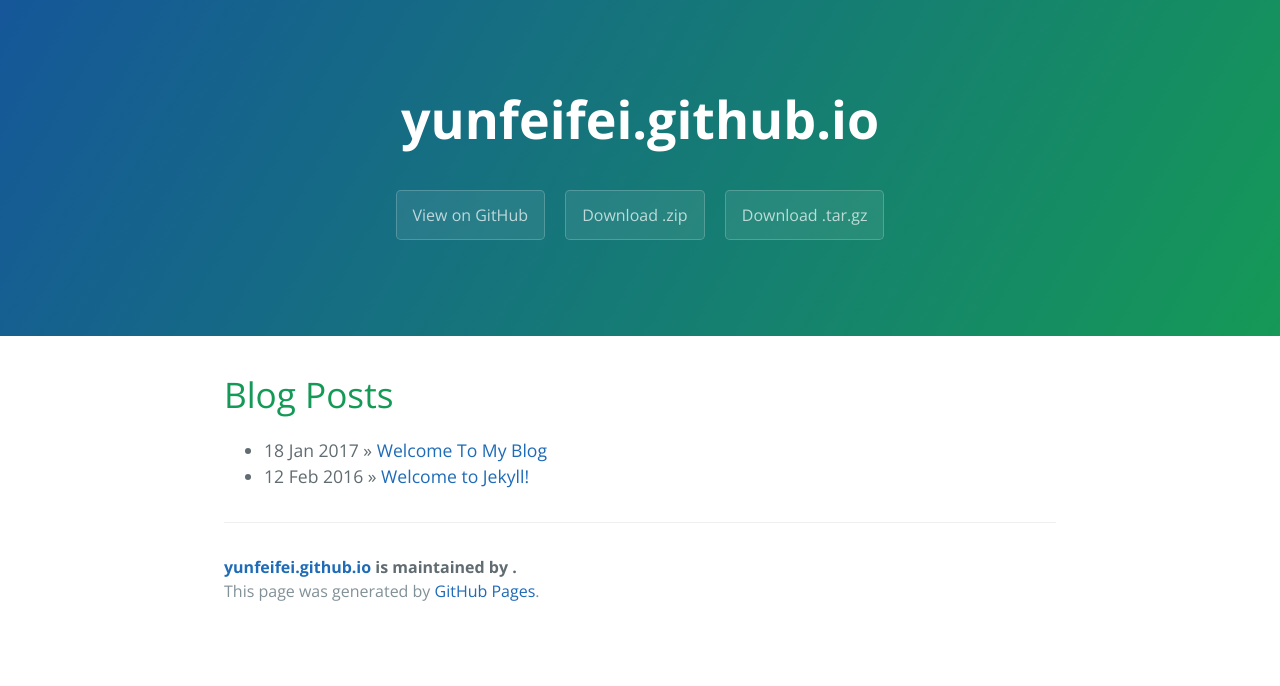
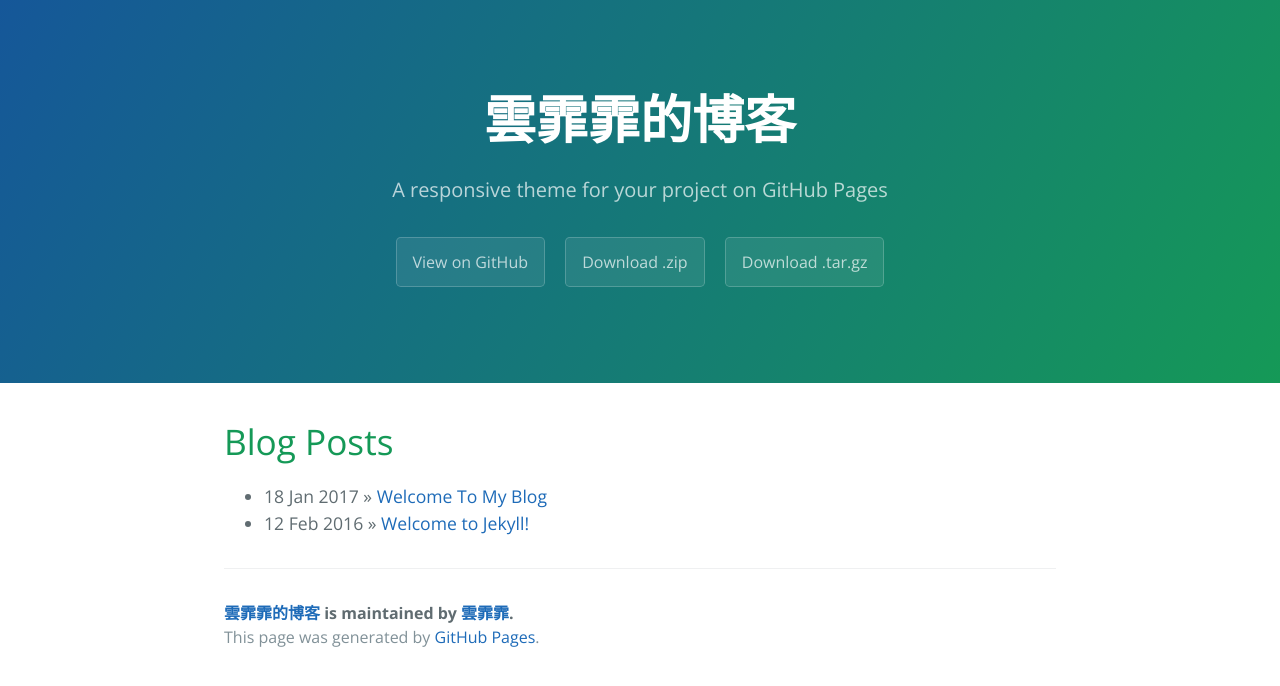
Before and after one commit to yunfeifei/yunfeifei.github.io, a Jekyll site: the page built from index.html, in a window 1280 px wide. Shown: the top 686 px of the page. Built offline with Jekyll 4.4.1, drawn with Linux system fonts in a browser that asks for light colours; the list of posts is cut into pages by our own code.

Commit message:
修改配置文件
修改配置文件

```diff
--- a/_config.yml
+++ b/_config.yml
@@ -1 +1,16 @@
 theme: jekyll-theme-cayman
+
+# Setup
+title:        雲霏霏的博客
+tagline:      A responsive theme for your project on GitHub Pages
+baseurl:      ""
+paginate:     1
+
+# About/contact
+author:
+  name:       雲霏霏
+  url:        http://yunfeifei.github.io
+
+# Gems
+gems:
+  - jekyll-paginate
```
